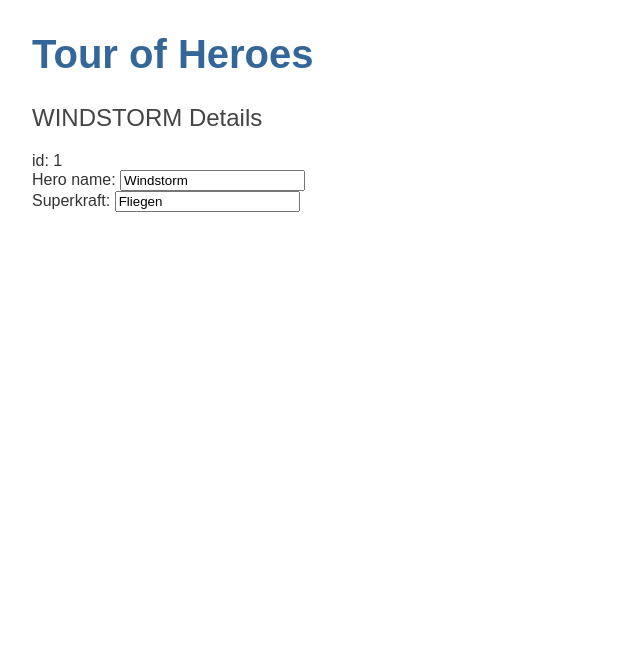
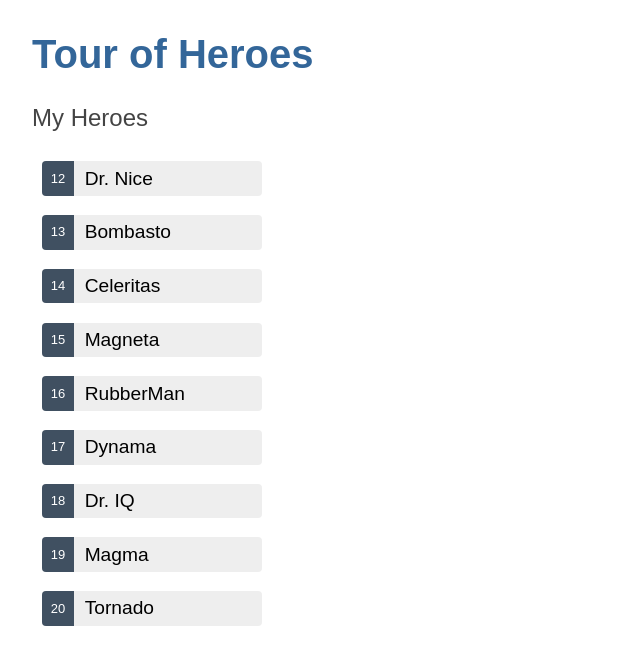
Before and after one commit to samuelkoch28/angular-tour-of-heroes, an Angular app: page / in a window 1280 px wide. Shown: the top 664 px of the page, without its empty margins (0-640 px from the left). Built offline with nearby package versions, Linux system fonts and the light colour scheme.

Commit message:
Added hero list and detail section

```diff
--- a/src/app/app.module.ts
+++ b/src/app/app.module.ts
@@ -10,9 +10,9 @@ import { FormsModule } from '@angular/forms'; // <-- NgModel lives here
 @NgModule({
   declarations: [
     AppComponent,
-    HeroesComponent
   ],
   imports: [
+    HeroesComponent,
     BrowserModule,
     AppRoutingModule,
     FormsModule
--- a/src/app/heroes/heroes.component.html
+++ b/src/app/heroes/heroes.component.html
@@ -1,10 +1,17 @@
-<h2>{{hero.name | uppercase}} Details</h2>
-<div><span>id: </span>{{hero.id}}</div>
-<div>
-  <label for="name">Hero name: </label>
-  <input id="name" [(ngModel)]="hero.name" placeholder="name">
+<h2>My Heroes</h2>
+<ul class="heroes">
+  <li *ngFor="let hero of heroes">
+    <button [class.selected]="hero === selectedHero" type="button" (click)="onSelect(hero)">
+      <span class="badge">{{hero.id}}</span>
+      <span class="name">{{hero.name}}</span>
+    </button>
+  </li>
+</ul>
+<div *ngIf="selectedHero">
+  <h2>{{selectedHero.name | uppercase}} Details</h2>
+  <div>id: {{selectedHero.id}}</div>
+  <div>
+    <label for="hero-name">Hero name: </label>
+    <input id="hero-name" [(ngModel)]="selectedHero.name" placeholder="name">
+  </div>
 </div>
-<div>
-  <label for="name">Superkraft: </label>
-  <input id="superkraft" [(ngModel)]="hero.superkraft" placeholder="superkraft">
-</div>
--- a/src/app/heroes/heroes.component.scss
+++ b/src/app/heroes/heroes.component.scss
@@ -0,0 +1,66 @@
+/* HeroesComponent's private CSS styles */
+.heroes {
+  margin: 0 0 2em 0;
+  list-style-type: none;
+  padding: 0;
+  width: 15em;
+}
+
+.heroes li {
+  display: flex;
+}
+
+.heroes button {
+  flex: 1;
+  cursor: pointer;
+  position: relative;
+  left: 0;
+  background-color: #EEE;
+  margin: .5em;
+  padding: 0;
+  border-radius: 4px;
+  display: flex;
+  align-items: stretch;
+  height: 1.8em;
+}
+
+.heroes button:hover {
+  color: #2c3a41;
+  background-color: #e6e6e6;
+  left: .1em;
+}
+
+.heroes button:active {
+  background-color: #525252;
+  color: #fafafa;
+}
+
+.heroes button.selected {
+  background-color: black;
+  color: white;
+}
+
+.heroes button.selected:hover {
+  background-color: #505050;
+  color: white;
+}
+
+.heroes button.selected:active {
+  background-color: black;
+  color: white;
+}
+
+.heroes .badge {
+  display: inline-block;
+  font-size: small;
+  color: white;
+  padding: 0.8em 0.7em 0 0.7em;
+  background-color: #405061;
+  line-height: 1em;
+  margin-right: .8em;
+  border-radius: 4px 0 0 4px;
+}
+
+.heroes .name {
+  align-self: center;
+}
--- a/src/app/heroes/heroes.component.ts
+++ b/src/app/heroes/heroes.component.ts
@@ -1,15 +1,26 @@
 import { Component } from '@angular/core';
 import { Hero } from '../hero';
+import {HEROES} from '../mock-heroes';
+import {
+  /* . . . */
+  NgFor, NgIf, UpperCasePipe,
+  /* . . . */
+} from '@angular/common';
+import {FormsModule} from "@angular/forms";
 
 @Component({
+  standalone: true,
   selector: 'app-heroes',
   templateUrl: './heroes.component.html',
-  styleUrls: ['./heroes.component.scss']
+  styleUrls: ['./heroes.component.scss'],
+  imports: [NgFor, NgIf, UpperCasePipe, FormsModule]
 })
+
 export class HeroesComponent {
-  hero: Hero = {
-    id: 1,
-    name: "Windstorm",
-    superkraft: "Fliegen"
-  };
+  heroes = HEROES;
+  selectedHero?: Hero;
+
+  onSelect(hero: Hero): void {
+    this.selectedHero = hero;
+  }
 }
--- /dev/null
+++ b/src/app/mock-heroes.ts
@@ -0,0 +1,13 @@
+import { Hero } from './hero';
+
+export const HEROES: Hero[] = [
+  { id: 12, name: 'Dr. Nice', superkraft: "Fliegen" },
+  { id: 13, name: 'Bombasto', superkraft: "Fliegen" },
+  { id: 14, name: 'Celeritas', superkraft: "Fliegen" },
+  { id: 15, name: 'Magneta', superkraft: "Fliegen" },
+  { id: 16, name: 'RubberMan', superkraft: "Fliegen" },
+  { id: 17, name: 'Dynama', superkraft: "Fliegen" },
+  { id: 18, name: 'Dr. IQ', superkraft: "Fliegen" },
+  { id: 19, name: 'Magma', superkraft: "Fliegen" },
+  { id: 20, name: 'Tornado', superkraft: "Fliegen" }
+];
```
